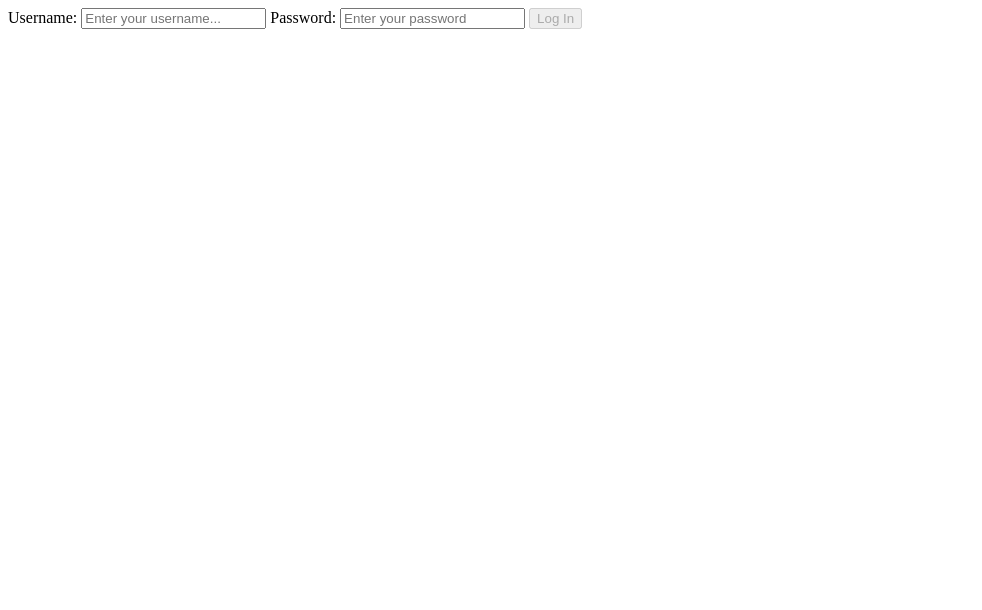
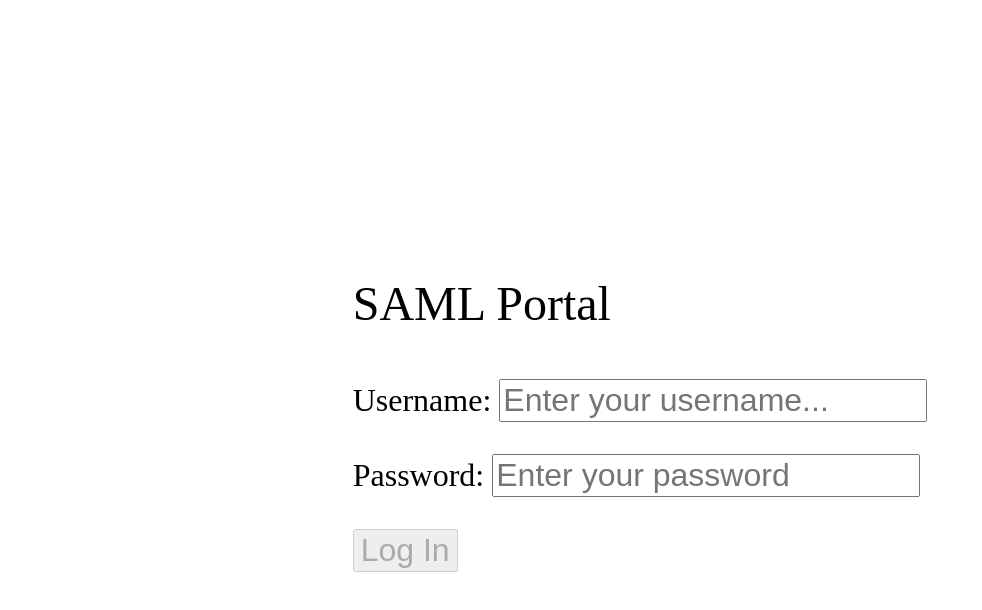
Before and after one commit to azasypkin/saml-idp-simulator, a plain HTML site: page index.html in a window 1280 px wide. Shown: the whole page, without its empty margins (0-982 px from the left). Drawn offline with Linux system fonts and the light colour scheme.

Commit message:
Small tweaks.

```diff
--- /dev/null
+++ b/index.css
@@ -0,0 +1,26 @@
+html {
+    height: 100%;
+    font-size: 200%;
+}
+
+input, button {
+    font-size: 100%;
+}
+
+body {
+    display: flex;
+    justify-content: center;
+    align-items: center;
+    height: 100%;
+
+    margin: 0;
+    padding: 0;
+}
+
+.form-field {
+    margin: 1rem 0;
+}
+
+p {
+    font-size: 150%;
+}
--- a/index.html
+++ b/index.html
@@ -2,15 +2,22 @@
 <html lang="en">
   <head>
     <meta charset="utf-8">
+    <link href="index.css" rel="stylesheet">
   </head>
   <body>
-    <form id="login-form" method="get">
+    <form method="get" class="login-form">
+      <p>SAML Portal</p>
       <input id="saml-token" type="hidden" name="SAMLToken" />
+      <div class="form-field">
         <label>Username: <input type="text" placeholder="Enter your username..." value="" /></label>
+      </div>
+      <div class="form-field">
         <label>Password: <input type="password" placeholder="Enter your password" value="" /></label>
+      </div>
       <button id="submit-button" type="submit" disabled>Log In</button>
     </form>
     <script type="text/javascript">
+      function initialize() {
         const parsedUrl = new URL(window.location.href);
         const samlRequest = parsedUrl.searchParams.get('SAMLRequest');
         const redirectURL = parsedUrl.searchParams.get('RedirectURL');
@@ -26,8 +33,11 @@
         }
 
         document.getElementById('saml-token').value = samlRequest;
-      document.getElementById('login-form').action = redirectURL;
+        document.querySelector('.login-form').action = redirectURL;
         document.getElementById('submit-button').removeAttribute('disabled');
+      }
+
+      initialize();
     </script>
   </body>
 </html>
```
Lines whose indentation alone changed are shown as unchanged.
